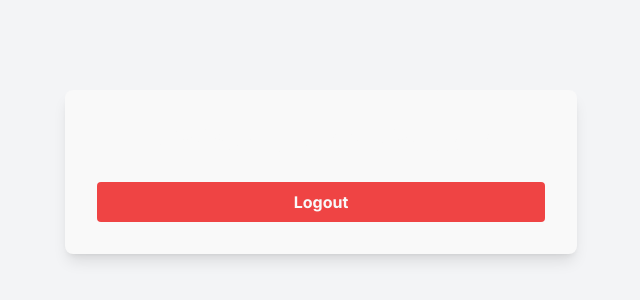
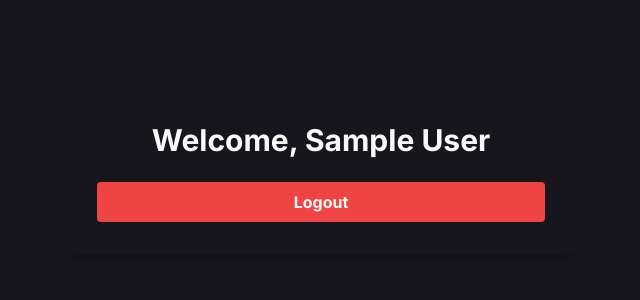
Before and after one commit to marcoslima12/to-do-app, a React (Vite) app: page /home in a window 1280 px wide. Shown: the part 228-528 px from the top of the page, without its empty margins (319-959 px from the left). Built offline with nearby package versions, Linux system fonts and the light colour scheme; no server answers; sample sign-in values are in the browser's storage.

Commit message:
basic home

```diff
--- a/src/pages/Home/index.tsx
+++ b/src/pages/Home/index.tsx
@@ -1,6 +1,7 @@
-import { useNavigate } from 'react-router-dom';
-import { useAuth } from '../../contexts/AuthContext';
-import { logOut } from '../../services/auth';
+import { useNavigate } from "react-router-dom";
+import { useAuth } from "../../contexts/AuthContext";
+import { logOut } from "../../services/auth";
+import { useEffect } from "react";
 
 export const Home: React.FC = () => {
   const { currentUser } = useAuth();
@@ -9,16 +10,24 @@ export const Home: React.FC = () => {
   const handleLogout = async () => {
     try {
       await logOut();
-      navigate('/login'); // Redireciona para a página de login após logout
+      navigate("/login"); // Redireciona para a página de login após logout
     } catch (err) {
-      console.error('Logout failed', err);
+      console.error("Logout failed", err);
     }
   };
 
+  useEffect(() => {
+    if (!currentUser) {
+      navigate("/login"); // Se não houver usuário autenticado, redireciona para a página de login
+    }
+  }, [currentUser, navigate]);
+
   return (
-    <div className="flex justify-center items-center min-h-screen bg-gray-100">
-      <div className="w-full max-w-lg bg-white p-8 rounded-lg shadow-lg">
-        <h1 className="text-3xl font-bold text-center mb-6">Welcome, {currentUser?.displayName}</h1>
+    <div className="flex justify-center items-center min-h-screen">
+      <div className="w-full max-w-lg  p-8 rounded-lg shadow-lg">
+        <h1 className="text-3xl font-bold text-center mb-6">
+          Welcome, {currentUser?.displayName}
+        </h1>
         <button
           onClick={handleLogout}
           className="w-full bg-red-500 hover:bg-red-700 text-white font-bold py-2 px-4 rounded focus:outline-none focus:shadow-outline"
```
